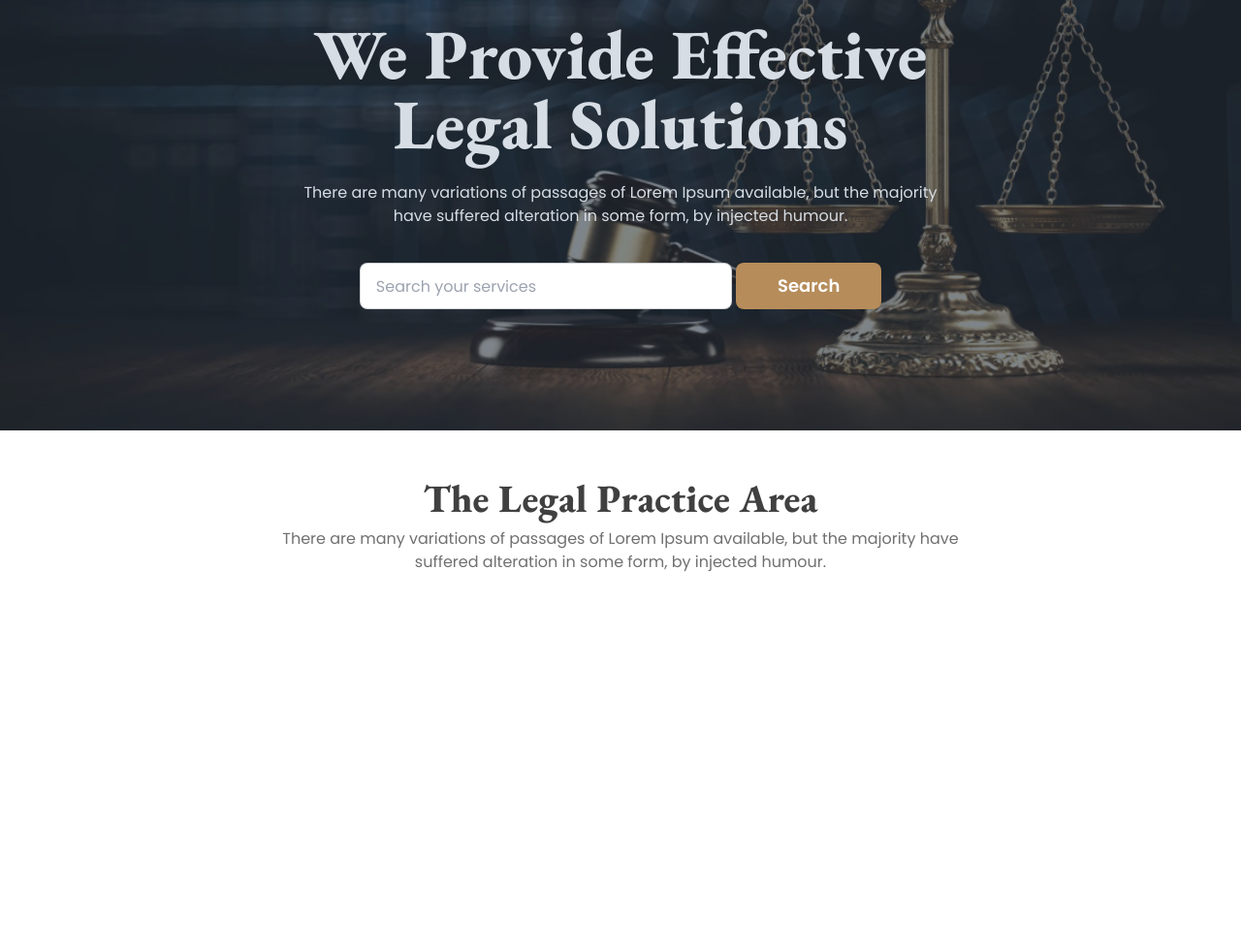
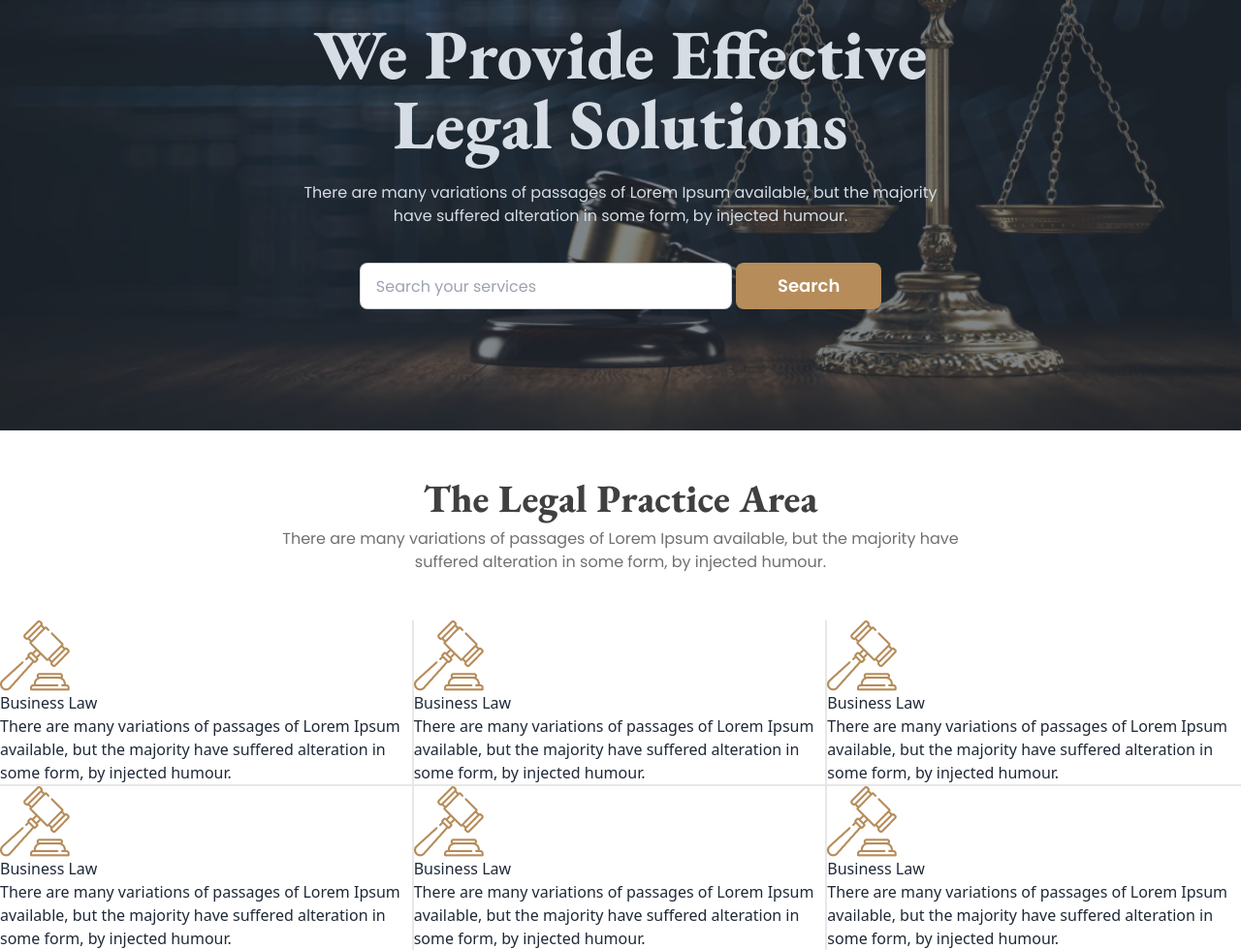
Before and after one commit to ahnaf4D/legal-solution, a plain HTML site: page index.html in a window 1280 px wide. Shown: the part 214-1194 px from the top of the page at 97% size. Before the commit the page ends 806 px from the top, so only its background shows below. Drawn offline with nearby package versions, Linux system fonts and the light colour scheme.

Commit message:
Legal price area completed

```diff
--- a/index.html
+++ b/index.html
@@ -119,6 +119,47 @@
                     have <br> suffered
                     alteration in some form, by injected humour.</p>
             </div>
+            <br>
+            <br>
+            <!-- Legal practice container -->
+            <div class="grid grid-cols-1 lg:grid-cols-3 border-collapse	">
+                <div class="border-r-2 border-[#E7E7E7] border-b-2 border-[#E7E7E7] p-25">
+                    <img src="images/business.png" alt="business">
+                    <h3>Business Law</h3>
+                    <p>There are many variations of passages of Lorem Ipsum available, but the majority have suffered
+                        alteration in some form, by injected humour.</p>
+                </div>
+                <div class="border-r-2 border-[#E7E7E7] border-b-2 border-[#E7E7E7]">
+                    <img src="images/business.png" alt="business">
+                    <h3>Business Law</h3>
+                    <p>There are many variations of passages of Lorem Ipsum available, but the majority have suffered
+                        alteration in some form, by injected humour.</p>
+                </div>
+                <div class="border-b-2 border-[#E7E7E7]">
+                    <img src="images/business.png" alt="business">
+                    <h3>Business Law</h3>
+                    <p>There are many variations of passages of Lorem Ipsum available, but the majority have suffered
+                        alteration in some form, by injected humour.</p>
+                </div>
+                <div class="border-r-2 border-[#E7E7E7]">
+                    <img src="images/business.png" alt="business">
+                    <h3>Business Law</h3>
+                    <p>There are many variations of passages of Lorem Ipsum available, but the majority have suffered
+                        alteration in some form, by injected humour.</p>
+                </div>
+                <div class="border-r-2 border-[#E7E7E7]">
+                    <img src="images/business.png" alt="business">
+                    <h3>Business Law</h3>
+                    <p>There are many variations of passages of Lorem Ipsum available, but the majority have suffered
+                        alteration in some form, by injected humour.</p>
+                </div>
+                <div>
+                    <img src="images/business.png" alt="business">
+                    <h3>Business Law</h3>
+                    <p>There are many variations of passages of Lorem Ipsum available, but the majority have suffered
+                        alteration in some form, by injected humour.</p>
+                </div>
+            </div>
         </div>
     </main>
 </body>
```
